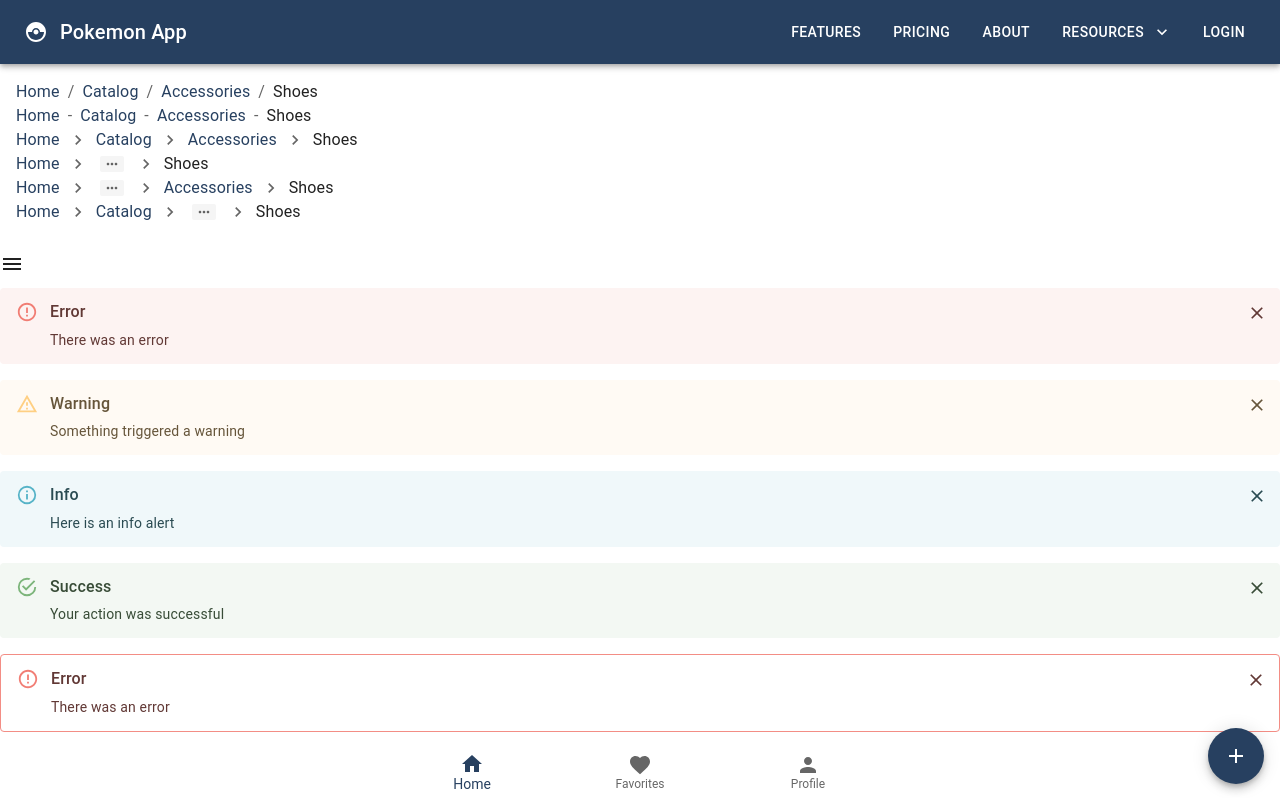
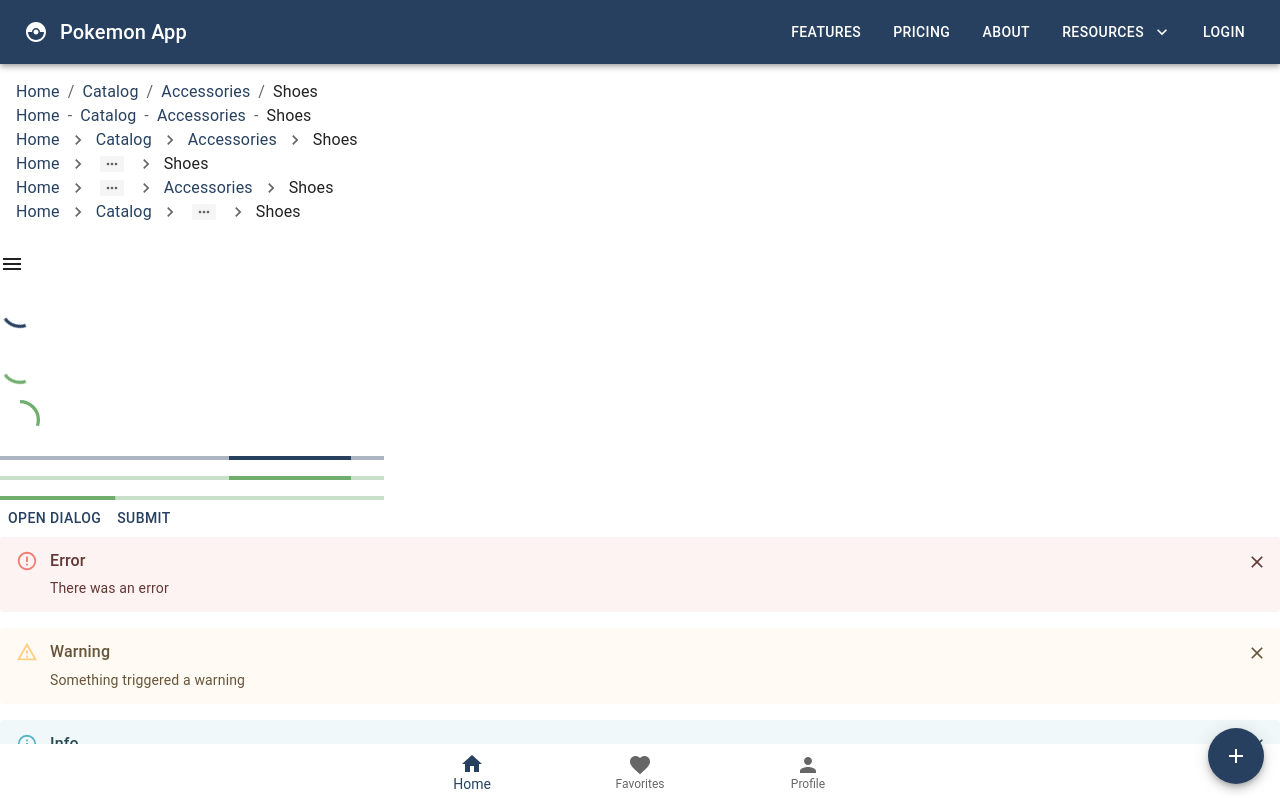
Before and after one commit to Tim-Parks-Lynch/material-ui-learning, a React (Vite) app in the folder my-app/: page / in a window 1280 px wide. Shown: the top 798 px of the page. Built offline with nearby package versions, Linux system fonts and the light colour scheme.

Commit message:
Working on feedback components

```diff
--- /dev/null
+++ b/my-app/src/components/MuiDialog/MuiDialog.tsx
@@ -0,0 +1,48 @@
+import React, { useState } from 'react';
+import {
+  Button,
+  Dialog,
+  DialogTitle,
+  DialogContent,
+  DialogContentText,
+  DialogActions,
+} from '@mui/material';
+
+const MuiDialog = () => {
+  const [open, setOpen] = useState(false);
+
+  const handleClick = () => {
+    setOpen(true);
+  };
+
+  const handleClose = () => {
+    setOpen(false);
+  };
+
+  return (
+    <>
+      <Button onClick={handleClick}>Open Dialog</Button>
+      <Dialog
+        aria-labelledby="dialog-title"
+        aria-describedby="dialog-description"
+        open={open}
+        onClose={handleClose}
+      >
+        <DialogTitle id="dialog-title">Submit the test?</DialogTitle>
+        <DialogContent>
+          <DialogContentText id="dialog-description">
+            Are you sure you want to submit the test? You will not be able to edit after submitting
+          </DialogContentText>
+        </DialogContent>
+        <DialogActions>
+          <Button onClick={handleClose}>Cancel</Button>
+          <Button autoFocus onClick={handleClose}>
+            Submit
+          </Button>
+        </DialogActions>
+      </Dialog>
+    </>
+  );
+};
+
+export default MuiDialog;
--- /dev/null
+++ b/my-app/src/components/MuiProgressIndicator/MuiProgressIndicatior.tsx
@@ -0,0 +1,17 @@
+import React from 'react';
+import { Stack, CircularProgress, LinearProgress } from '@mui/material';
+
+const MuiProgressIndicatior = () => {
+  return (
+    <Stack spacing={2}>
+      <CircularProgress />
+      <CircularProgress color="success" />
+      <CircularProgress variant="determinate" value={30} color="success" />
+      <LinearProgress sx={{ width: '30%' }} />
+      <LinearProgress sx={{ width: '30%' }} color="success" />
+      <LinearProgress sx={{ width: '30%' }} variant="determinate" value={30} color="success" />
+    </Stack>
+  );
+};
+
+export default MuiProgressIndicatior;
--- /dev/null
+++ b/my-app/src/components/MuiSnackbar/MuiSnackbar.tsx
@@ -0,0 +1,56 @@
+import React, { useState, forwardRef } from 'react';
+import { Snackbar, Button, Alert, AlertProps } from '@mui/material';
+
+const SnackbarAlert = forwardRef<HTMLDivElement, AlertProps>(function SnackbarAlert(props, ref) {
+  return <Alert elevation={6} ref={ref} {...props} />;
+});
+
+const MuiSnackbar = () => {
+  const [open, setOpen] = useState(false);
+
+  const handleClick = () => {
+    setOpen(true);
+  };
+
+  const handleClose = (event?: React.SyntheticEvent | Event, reason?: string) => {
+    if (reason === 'clickaway') {
+      return;
+    }
+    setOpen(false);
+  };
+
+  return (
+    <>
+      <Button onClick={handleClick}>Submit</Button>
+      {/* Shows up in black and white */}
+      <Snackbar
+        message="Form submitted successfully!"
+        autoHideDuration={4000}
+        open={open}
+        onClose={handleClose}
+        anchorOrigin={{
+          vertical: 'top',
+          horizontal: 'center',
+        }}
+      />
+      {/* <Button>Submit</Button> */}
+
+      {/* Custom Snackbar with color*/}
+      {/* <Snackbar
+        open={open}
+        autoHideDuration={6000}
+        onClose={handleClose}
+        anchorOrigin={{
+          vertical: 'top',
+          horizontal: 'center',
+        }}
+      >
+        <SnackbarAlert onClose={handleClose} severity="success">
+          Form submitted successfully
+        </SnackbarAlert>
+      </Snackbar> */}
+    </>
+  );
+};
+
+export default MuiSnackbar;
--- a/my-app/src/pages/Home/Home.tsx
+++ b/my-app/src/pages/Home/Home.tsx
@@ -25,6 +25,9 @@
 // import MuiToolTip from '@/components/MuiToolTip/MuiToolTip';
 import MuiTable from '@/components/MuiTable/MuiTable';
 import MuiAlert from '@/components/MuiAlert/MuiAlert';
+import MuiSnackbar from '@/components/MuiSnackbar/MuiSnackbar';
+import MuiDialog from '@/components/MuiDialog/MuiDialog';
+import MuiProgressIndicatior from '@/components/MuiProgressIndicator/MuiProgressIndicatior';
 
 const Home = () => {
   return (
@@ -51,6 +54,9 @@
       {/* <MuiList /> */}
       {/* <MuiChip /> */}
       {/* <MuiToolTip /> */}
+      <MuiProgressIndicatior />
+      <MuiDialog />
+      <MuiSnackbar></MuiSnackbar>
       <MuiAlert />
       <MuiTable />
       <MuiSpeedDial></MuiSpeedDial>
```
Also changed, not shown: 1 other file (tests, documents, lock files or other folders).
